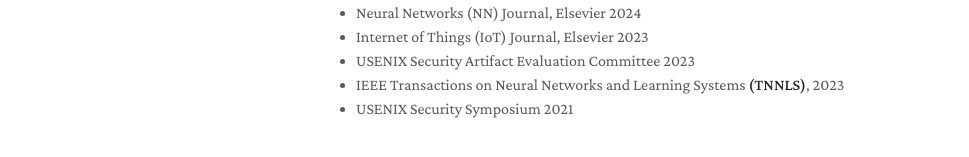
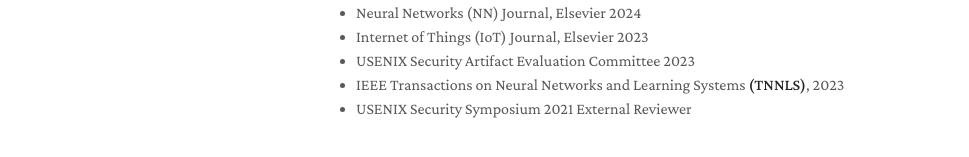
Before and after one commit to SayantonDibbo/SayantonDibbo.github.io, a Jekyll site: the page built from index.md, in a window 1280 px wide and 900 px high, scrolled down 1968 px. Shown: the part 700-857 px from the top of the window, without its empty margins (154-1123 px from the left). Built offline with Jekyll 4.4.1, drawn with Linux system fonts in a browser that asks for light colours; nearby versions of some CDN libraries; a style sheet for code colours, icons or effects is not loaded; our own code applies the rules of GitHub Pages for plain Markdown files.

Commit message:
Update services.md

```diff
--- a/_includes/services.md
+++ b/_includes/services.md
@@ -9,5 +9,5 @@
   <li><a href="https://www.sciencedirect.com/journal/internet-of-things/"><autocolor>Internet of Things (IoT) Journal, Elsevier 2023</autocolor></a></li>
     <li><a href="https://www.usenix.org/conference/usenixsecurity23/call-for-artifacts/"><autocolor>USENIX Security Artifact Evaluation Committee 2023</autocolor></a></li>
   <li><a href="https://cis.ieee.org/publications/t-neural-networks-and-learning-systems/"><autocolor>IEEE Transactions on Neural Networks and Learning Systems <strong>(TNNLS)</strong>, 2023</autocolor></a></li>
-    <li><a href="https://www.usenix.org/conference/usenixsecurity21/"><autocolor>USENIX Security Symposium 2021</autocolor></a></li>
+    <li><a href="https://www.usenix.org/conference/usenixsecurity21/"><autocolor>USENIX Security Symposium 2021 External Reviewer</autocolor></a></li>
 </ul>
```
